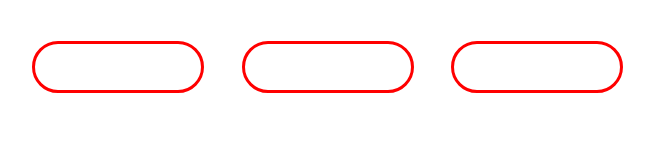
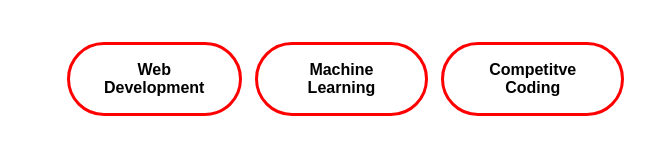
Before and after one commit to sohamsshah/youtube-recommender, a React (Create React App) app: page / in a window 1280 px wide. Shown: the part 263-418 px from the top of the page, without its empty margins (284-939 px from the left). Built offline with nearby package versions, Linux system fonts and the light colour scheme.

Commit message:
redesign chip

```diff
--- a/src/App.css
+++ b/src/App.css
@@ -22,3 +22,13 @@
   padding-right:1.2rem;
 
 }
+
+.chip-button{
+  border: none;
+  background-color: transparent;
+  border: 0px solid;
+}
+
+.chip-button:focus{
+  outline: none;
+}
--- a/src/App.js
+++ b/src/App.js
@@ -1,21 +1,33 @@
 import React, {useState} from "react";
 import './App.css';
 import Chip from './components/Chip/Chip';
+import data from './data'
+const channels = Object.keys(data)
+
 
 
 function App() {
-  const [selectedChannel, setChannel] = useState("Web Development");
+  const [selectedCategory, setCategory] = useState("Web Development");
+
+  function categoryClickHandler(category){
+    setCategory(category);
+
+  }
+  console.log(selectedCategory);
+
   return (
     <div className="App">
       <img className="logo" src="https://dwglogo.com/wp-content/uploads/2020/05/1200px-YouTube_logo.png" alt="logo"></img>
       <h2 className="heading">YouTube Recommendor</h2>
       <div className="chips">
-
-      <Chip />
-      <Chip />
-      <Chip />
+      {channels.map((category) => (
+        <button className="chip-button" onClick={() => categoryClickHandler(category)}>
+        <Chip category={category} />
+        </button>
+      ))}
 
       </div>
+
 
 
     </div>
--- a/src/components/Chip/Chip.css
+++ b/src/components/Chip/Chip.css
@@ -2,12 +2,9 @@
     background-color:white;
     border-color: var(--primary-color);
     border-style: solid;
-    height:30px;
-    width: 150px;
-    /* Rounded border */
     border-radius: 9999px;
-    padding:0.5rem;
-    font-size:1.1rem;
+    padding:1rem;
+    font-size:1rem;
     font-weight: bold;
 }
 .chip:hover{
@@ -15,9 +12,10 @@
     border-color: white;
     color:white;
     transition: 0.3s;
+    cursor: "pointer";
 
 }
 
 .outer-chip{
-    padding-right: 3%;
+    padding-right: 1%;
 }
--- a/src/components/Chip/Chip.jsx
+++ b/src/components/Chip/Chip.jsx
@@ -3,7 +3,7 @@ export default function Chips(props){
     return(
         <div className="outer-chip">
         <div className="chip">
-            {props.name}
+            {props.category}
         </div>
         </div>
     )
```
Also changed, not shown: 1 other file (tests, documents, lock files or other folders).
